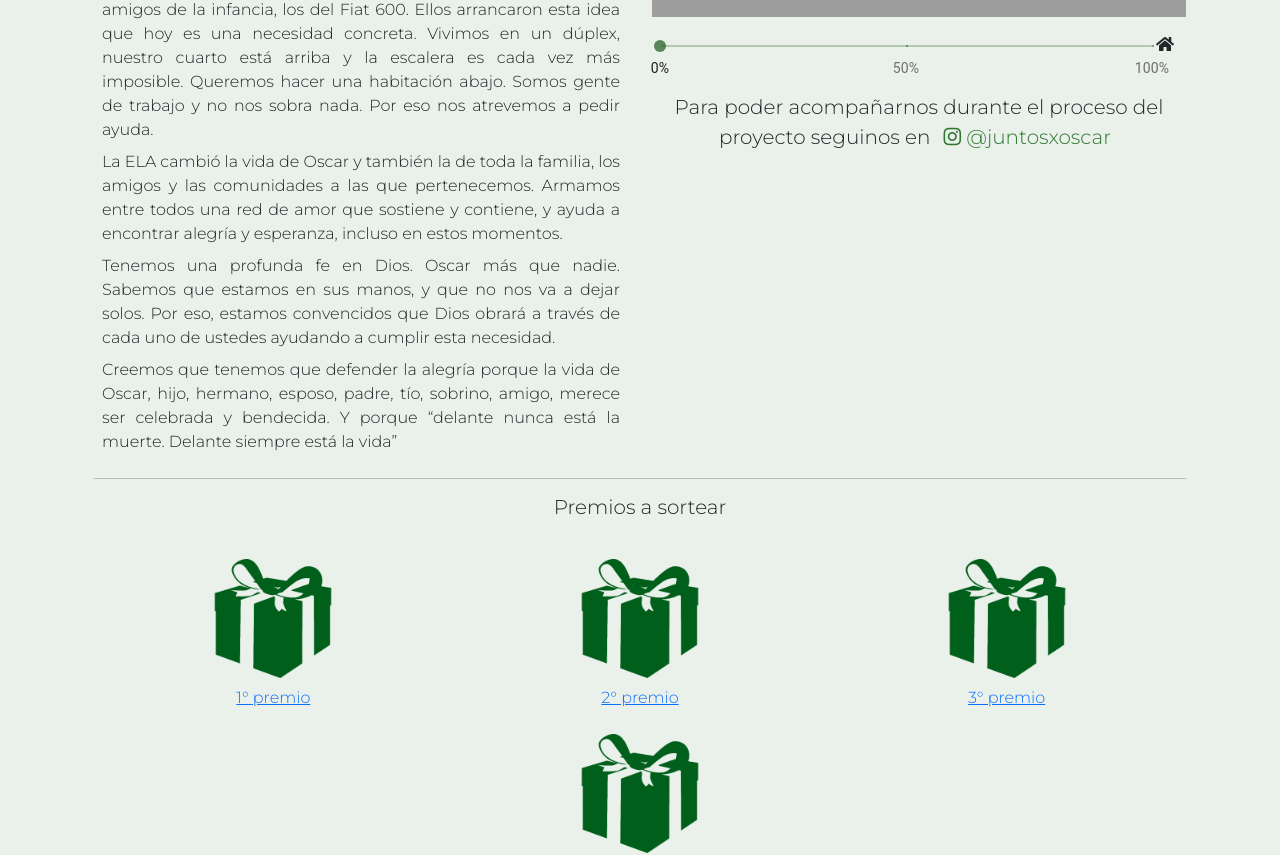
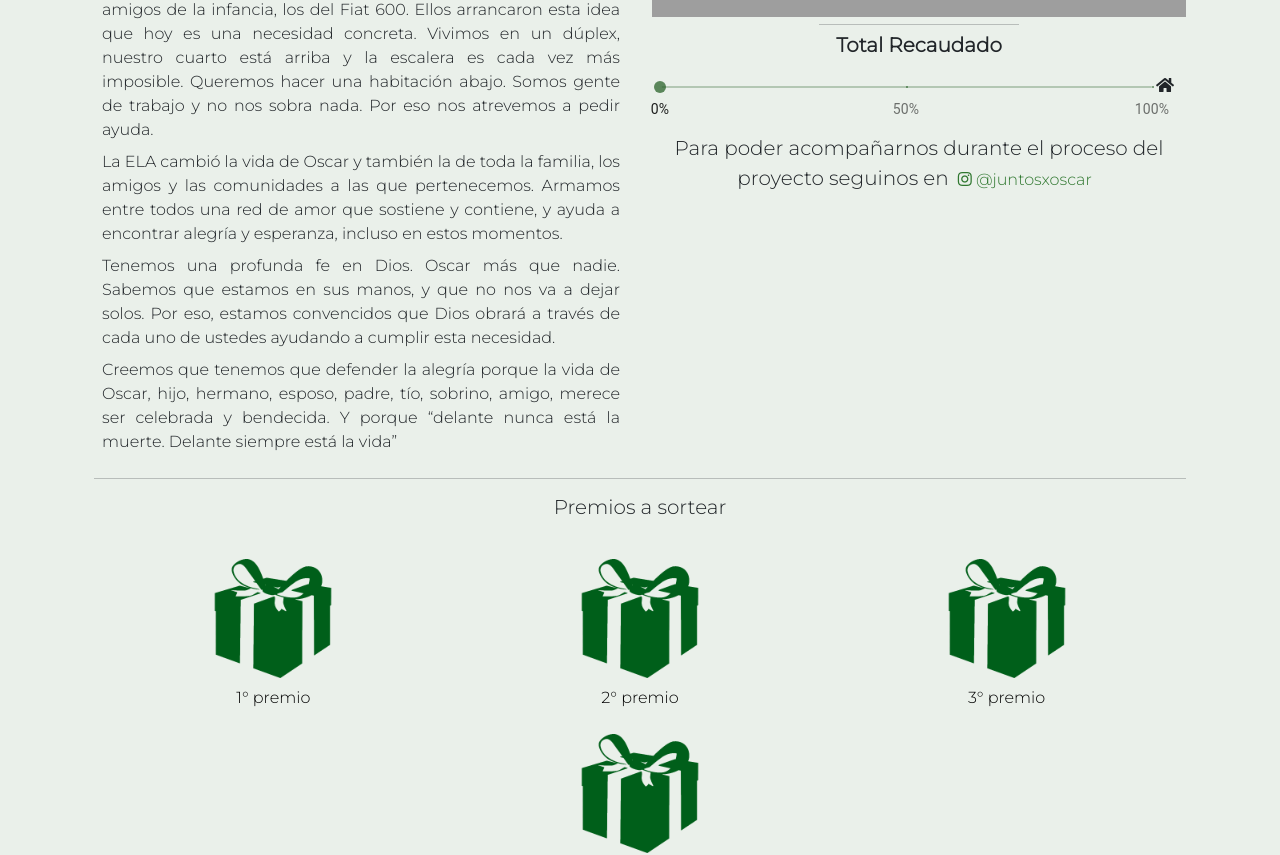
Before and after one commit to MatiasSanchez-l/rifasApp, a React (Create React App) app in the folder frontend/: page / in a window 1280 px wide. Shown: the part 500-1355 px from the top of the page. Built offline with nearby package versions, Linux system fonts and the light colour scheme; no server answers; grey boxes are pictures that could not be loaded.

Commit message:
intento de arreglar error en las rifas

```diff
--- a/frontend/src/components/Home.js
+++ b/frontend/src/components/Home.js
@@ -1,5 +1,5 @@
 import React, { Component } from 'react';
-import './css/home.css';
+import './css/Home.css';
 import { Link } from 'react-router-dom';
 import { Slider } from '@material-ui/core';
 import regaloVerde from './helper/cajaVerde.png';
@@ -82,7 +82,10 @@ export default class Home extends Component {
                             frameBorder="0" allow="accelerometer; autoplay; clipboard-write; encrypted-media; gyroscope; picture-in-picture"
                             allowFullScreen
                             className="videoHome"></iframe>
+                            <hr className="hr"/>
+                        <h5 className="text-center mt-2 fw-bold col-12">Total Recaudado</h5>
                         <div className="d-flex justify-content-between p-2">
+
                             <Slider
                                 valueLabelDisplay="off"
                                 value={this.state.recaudado}
@@ -94,10 +97,10 @@ export default class Home extends Component {
                         </div>
                         <div className="d-flex justify-content-center fs-5">
                             <p className="p-1 m-auto text-center">Para poder acompañarnos durante el proceso del proyecto seguinos en
-                                <span
-                                    className="pointer p-1 mx-1 instagram-home"
+                                <button
+                                    className="btn pointer p-1 mx-1 instagram-home"
                                     onClick={this.irAlInstagram}> <i className="fab fa-instagram "></i> @juntosxoscar
-                                </span>
+                                </button>
                             </p>
                         </div>
                     </div>
@@ -109,7 +112,7 @@ export default class Home extends Component {
                     </div>
                     <div className="row justify-content-center p-2">
                         <div className="col-12 col-md-4">
-                            <Link to="/premios/?premio=primero">
+                            <Link className="linkRegalo" to="/premios/?premio=primero">
                                 <div className="row premio-verde">
                                     <img src={regaloVerde} alt="" />
                                 </div>
@@ -117,7 +120,7 @@ export default class Home extends Component {
                             </Link>
                         </div>
                         <div className="col-12 col-md-4">
-                            <Link to="/premios/?premio=segundo">
+                            <Link className="linkRegalo" to="/premios/?premio=segundo">
                                 <div className="row premio-verde">
                                     <img src={regaloVerde} alt="" />
                                 </div>
@@ -125,7 +128,7 @@ export default class Home extends Component {
                             </Link>
                         </div>
                         <div className="col-12 col-md-4">
-                            <Link to="/premios/?premio=tercero">
+                            <Link className="linkRegalo" to="/premios/?premio=tercero">
                                 <div className="row premio-verde">
                                     <img src={regaloVerde} alt="" />
                                 </div>
@@ -133,7 +136,7 @@ export default class Home extends Component {
                             </Link>
                         </div>
                         <div className="col-12 col-md-4">
-                            <Link to="/premios/?premio=cuarto">
+                            <Link className="linkRegalo" to="/premios/?premio=cuarto">
                                 <div className="row premio-verde">
                                     <img src={regaloVerde} alt="" />
                                 </div>
--- a/frontend/src/components/Premios.js
+++ b/frontend/src/components/Premios.js
@@ -18,11 +18,11 @@ export default class Premios extends Component {
                 <h2 className="text-center fw-bold">PREMIOS</h2>
                 <div className="row">
                     <div className="col-6 text-center">
+                        <p className="text-center mt-3" >1° Premio</p>
                         <img
                             className="img-fluid img-thumbnail"
                             src="https://http2.mlstatic.com/tostadora-electrica-kanjihome-kjh-tm900sec01-900w-plateada-D_NQ_NP_600821-MLA43694173299_102020-F.webp%202x"
                             alt="Premio tostadora" />
-                        <p className="text-center mt-3" >1° Premio</p>
                     </div>
                     <div className="col-6" id="primero">
                         <h5>Tostadora Electrica Kanjihome.</h5>
@@ -68,21 +68,21 @@ export default class Premios extends Component {
 
                     </div>
                     <div className="col-6 text-center">
+                        <p className="text-center mt-3">2° Premio</p>
                         <img
                             className="img-fluid img-thumbnail"
                             src="https://http2.mlstatic.com/pava-electrica-kanji-2-lts-1500w-ccorte-mate-castelar-D_NQ_NP_630835-MLA44174088004_112020-F.webp"
                             alt="Premio tostadora" />
-                        <p className="text-center mt-3">2° Premio</p>
                     </div>
                 </div>
                 <hr className="hr my-3" />
                 <div className="row">
                     <div className="col-6 text-center">
+                        <p className="text-center mt-3">3° Premio</p>
                         <img
                             className="img-fluid img-thumbnail"
                             src={premio3}
                             alt="Premio tostadora" />
-                        <p className="text-center mt-3">3° Premio</p>
                     </div>
                     <div className="col-6" id="tercero">
                         <h5>Box Spa de Manos La Boutique de Uñas.</h5>
@@ -121,11 +121,11 @@ export default class Premios extends Component {
                         </ul>
                     </div>
                     <div className="col-6 text-center parlante">
+                        <p className="text-center mt-3">4° Premio</p>
                         <img
                             className="img-fluid img-thumbnail"
                             src="https://http2.mlstatic.com/parlante-portatil-inalambrico-bluetooth-bt25-led-rgb-D_NQ_NP_868745-MLA43073032259_082020-F.webp%202x"
                             alt="Premio tostadora" />
-                        <p className="text-center mt-3">4° Premio</p>
                     </div>
                 </div>
             </div>
--- a/frontend/src/components/css/home.css
+++ b/frontend/src/components/css/Home.css
@@ -61,3 +61,12 @@
     border-radius: 12px;
     color: #fff;
 }
+
+.linkRegalo {
+    color: #000;
+    text-decoration: none;
+}
+
+.linkRegalo:hover {
+    color: #000;
+}
```
Also changed, not shown: 10 other files (tests, documents, lock files or other folders).
